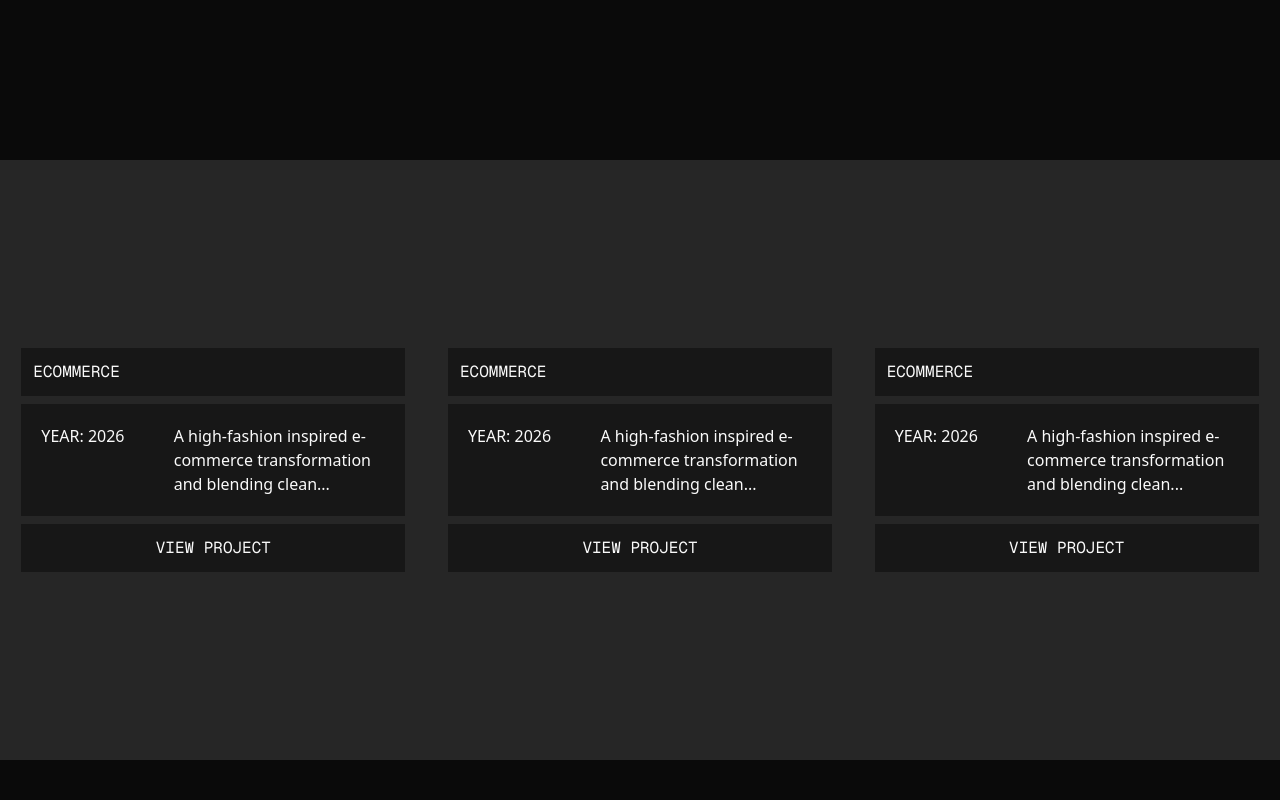
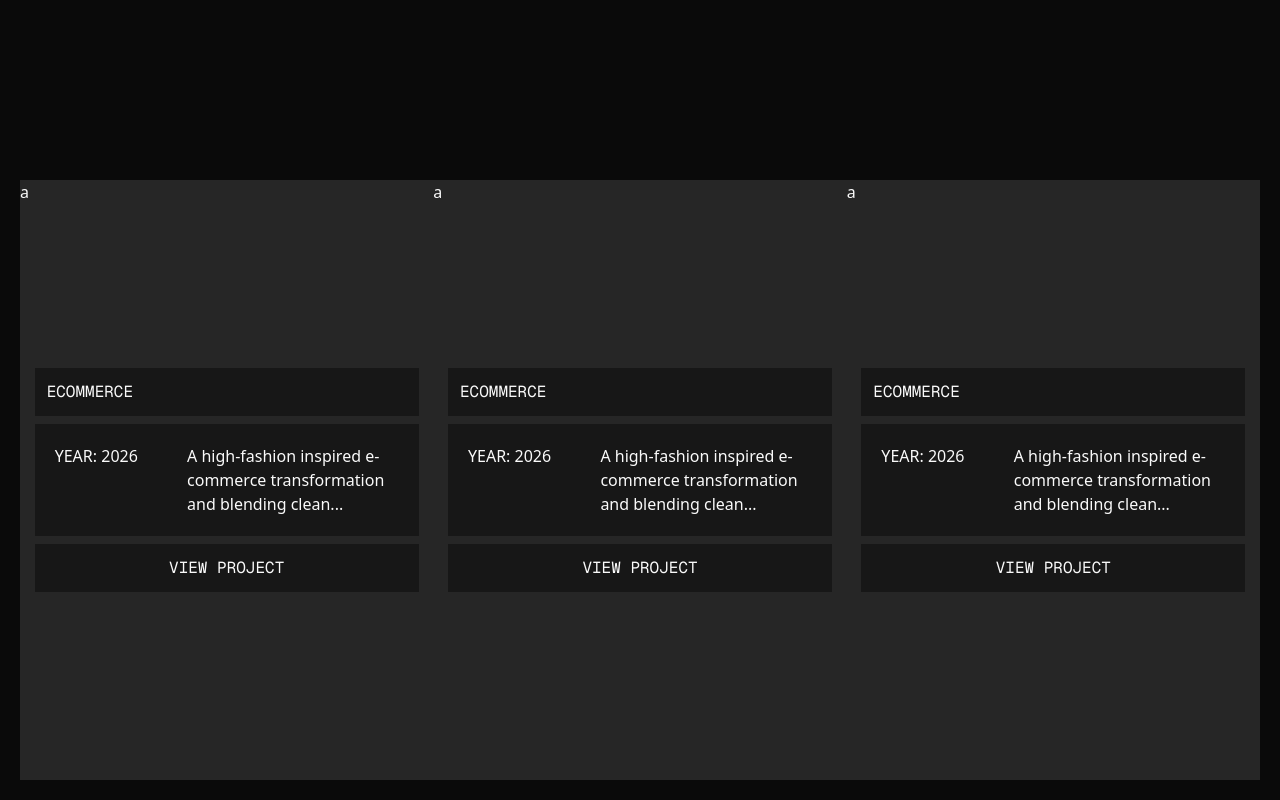
Before and after one commit to ansabazys/portfolio, a Next.js app: page / in a window 1280 px wide. Shown: the part 640-1440 px from the top of the page. Before the commit the page ends 1400 px from the top, so only its background shows below. Built offline with nearby package versions, Linux system fonts and the light colour scheme.

Commit message:
fix(project): fix in layout

```diff
--- a/src/components/sections/Projects.tsx
+++ b/src/components/sections/Projects.tsx
@@ -1,8 +1,9 @@
 export default function Projects() {
   return (
-    <section className="grid grid-cols-1 md:grid-cols-3 ">
-      <div className="w-full flex justify-center items-center h-150 bg-neutral-800 p-5">
-        <div className="w-full max-w-sm flex flex-col gap-2 justify-center items-center h-full">
+    <section className="grid grid-cols-1 gap-5 md:gap-0 lg:grid-cols-3 p-5">
+      <div className="w-full flex flex-col gap-2 h-150 relative  justify-center items-center  ">
+        <div className="h-full bg-neutral-800 md:absolute w-full">a</div>
+        <div className="w-full md:max-w-sm flex z-10 flex-col gap-2 justify-center items-center">
           <div className="bg-neutral-900 w-full p-3">
             <h1 className="font-mono">ECOMMERCE</h1>
           </div>
@@ -22,8 +23,9 @@ export default function Projects() {
         </div>
       </div>
 
-       <div className="w-full flex justify-center items-center h-150 bg-neutral-800 p-5">
-        <div className="w-full max-w-sm flex flex-col gap-2 justify-center items-center h-full">
+      <div className="w-full flex flex-col gap-2 h-150 relative  justify-center items-center  ">
+        <div className="h-full bg-neutral-800 md:absolute w-full">a</div>
+        <div className="w-full md:max-w-sm flex z-10 flex-col gap-2 justify-center items-center">
           <div className="bg-neutral-900 w-full p-3">
             <h1 className="font-mono">ECOMMERCE</h1>
           </div>
@@ -43,8 +45,9 @@ export default function Projects() {
         </div>
       </div>
 
-       <div className="w-full flex justify-center items-center h-150 bg-neutral-800 p-5">
-        <div className="w-full max-w-sm flex flex-col gap-2 justify-center items-center h-full">
+      <div className="w-full flex flex-col gap-2 h-150 relative  justify-center items-center  ">
+        <div className="h-full bg-neutral-800 md:absolute w-full">a</div>
+        <div className="w-full md:max-w-sm flex z-10 flex-col gap-2 justify-center items-center">
           <div className="bg-neutral-900 w-full p-3">
             <h1 className="font-mono">ECOMMERCE</h1>
           </div>
@@ -63,6 +66,8 @@ export default function Projects() {
           </button>
         </div>
       </div>
+
+
     </section>
   );
 }
```
